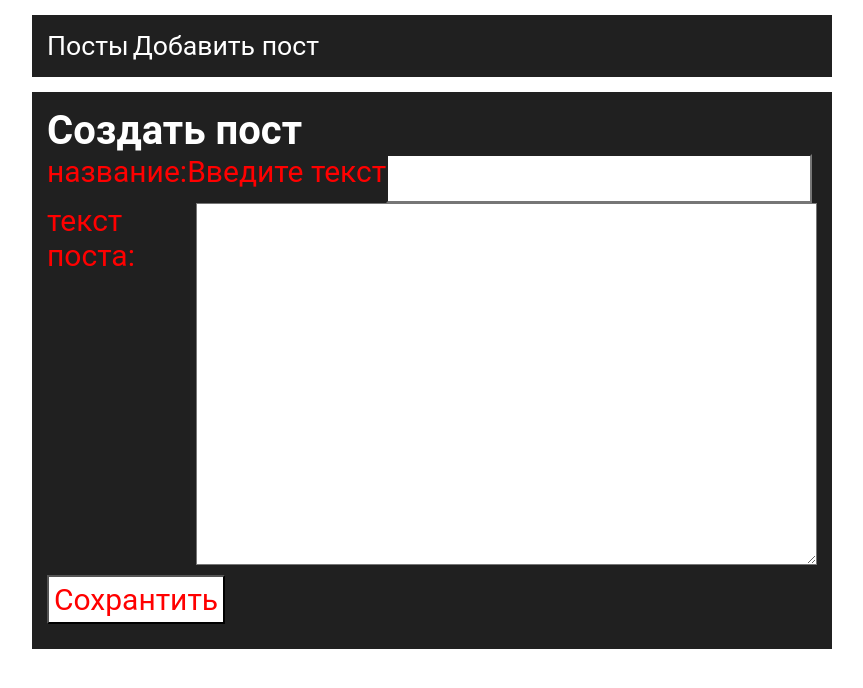
After one commit to damerlan17/lab_dhjango, a Django app: page /posts/create_post in a window 1280 px wide. The commit adds this page. Shown: the top 688 px of the page, without its empty margins (208-1071 px from the left). Run offline with Django 5.2, Linux system fonts and the light colour scheme.

Commit message:
poakdpwd

```diff
--- /dev/null
+++ b/django_posts/posts/forms.py
@@ -0,0 +1,5 @@
+from django import forms
+
+class PostForm(forms.Form):
+    title = forms.CharField(label="название", help_text="Введите текст")
+    detail = forms.CharField(label="текст поста", widget=forms.Textarea)
--- a/django_posts/posts/static/css/style.css
+++ b/django_posts/posts/static/css/style.css
@@ -3,10 +3,10 @@ font-family: "Roboto";
 }
 
 :root {
-    --main-bg-color: #171717;
+    --main-bg-color: #FFFFFF;
     --content-bg-color: #202020;
     --element-active-color: #FFCBDD;
-    --content-text-color: #FFCBDD;
+    --content-text-color: #FFF;
     --font-google:'Roboto';
 }
 
@@ -73,3 +73,28 @@ main > h2 {
     color: var(--element-active-color);
     font-size: 30pt;
 }
+.content > form > div {
+    display: flex;
+    flex-direction: colum;
+}
+
+.content > form > div > input, textarea, form > input {
+    background-color: var(--main-bg-color);
+    color: var(--element-active-color)
+    border: none;
+    padding: 5px;
+    font-size: 30px
+}
+
+.content > form > input {
+    margin: 10px auto;
+}
+
+.content > label {
+    color: var(--content-text-color)
+}
+
+.content > form {
+font-size: 30px;
+color: red;
+}
--- a/django_posts/posts/templates/base.html
+++ b/django_posts/posts/templates/base.html
@@ -9,6 +9,7 @@
 <body>
 <nav>
     <a href="/posts">Посты</a>
+    <a href="/posts/create_post">Добавить пост</a>
 </nav>
 <main>
     <h2>{% block header %}{% endblock header %}</h2>
--- /dev/null
+++ b/django_posts/posts/templates/create_post.html
@@ -0,0 +1,12 @@
+{% extends "base.html" %}
+{% load static %}
+{% block title %} Создать пост {% endblock title %}
+{% block header %} Создать пост {% endblock header %}
+
+{% block content %}
+<form method="POST">
+    {% csrf_token %}
+    {{ form }}
+    <input type="submit" value="Сохрантить">
+</form>
+{% endblock content %}
--- a/django_posts/posts/templates/index.html
+++ b/django_posts/posts/templates/index.html
@@ -5,8 +5,8 @@
 {% block content %}
     {% for post in posts %}
     <div class="post-card">
-        <p class="post-card-title" >{{posts.title}}</p>
-        <p class="post-card-detail">{{post.detail}}</p>
+        <p class="post-card-title" >{{post.title}}</p>
+        <p class="post-card-detail">{{post.content}}</p>
     </div>
     {% endfor %}
 {% endblock content %}
--- a/django_posts/posts/urls.py
+++ b/django_posts/posts/urls.py
@@ -3,5 +3,5 @@ from .import views
 
 urlpatterns = [
     path('', views.index),
-
+    path("create_post", views.create_post)
 ]
--- a/django_posts/posts/views.py
+++ b/django_posts/posts/views.py
@@ -1,7 +1,21 @@
 from django.shortcuts import render
-from django.http import HttpResponse
+from django.http import HttpResponse, HttpResponseRedirect
 from .models import Post
+from .forms import PostForm
+
 
 def index(request):
     posts = Post.objects.all()
-    return render(request, "index.html", {"posts":posts})
+    return render(request, "index.html", {"posts": posts})
+
+
+def create_post(request):
+    if request.method == "POST":
+        post = Post()
+        post.title = request.POST.get("title")
+        post.detail = request.POST.get("detail")
+        post.save()
+        return HttpResponseRedirect("/posts")
+    else:
+        postform = PostForm()
+        return render(request, "create_post.html", {"form": postform})
```
Also changed, not shown: django_posts/asgi.py (added, +16 -0 lines), django_posts/settings.py (added, +123 -0 lines), django_posts/urls.py (added, +25 -0 lines), django_posts/wsgi.py (added, +16 -0 lines), db.sqlite3 (added), django_posts/__init__.py (added), django_posts/db.sqlite3. Lines whose indentation alone changed are shown as unchanged.
